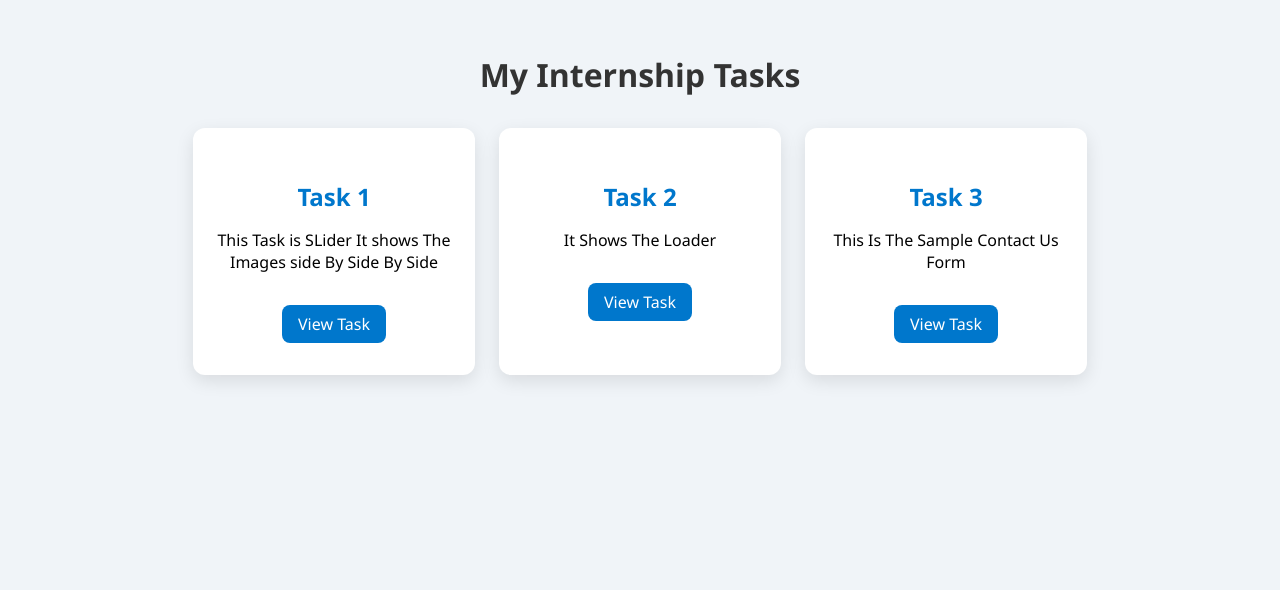
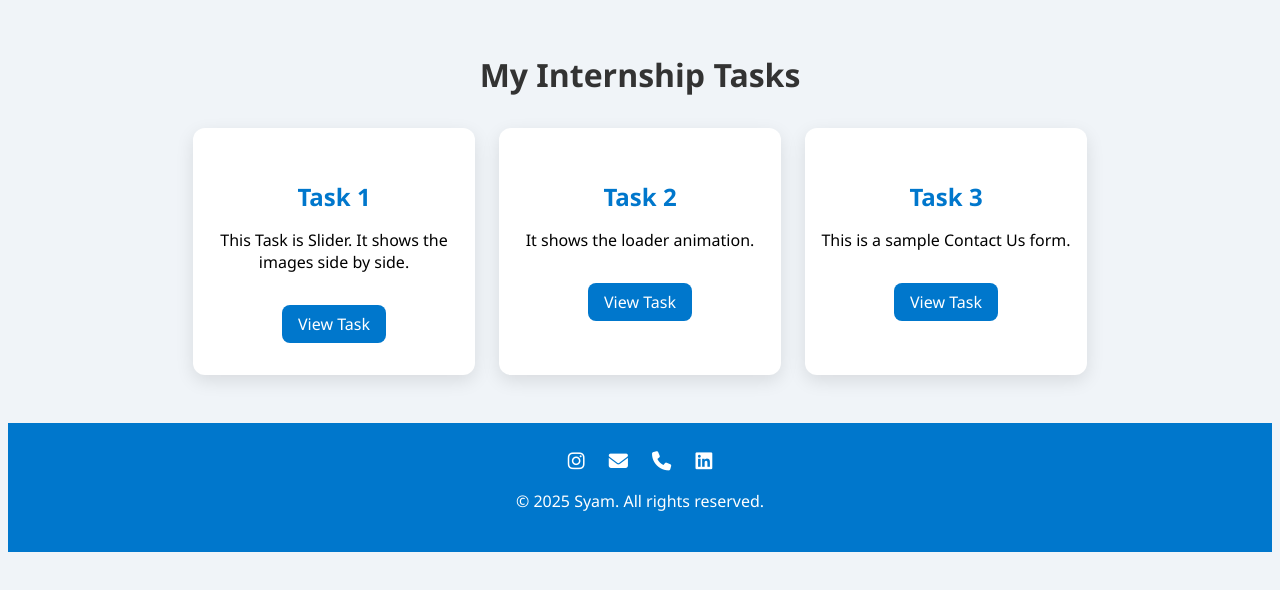
Before and after one commit to syam-00/Dynamite-internship-tasks, a plain HTML site: page index.html in a window 1280 px wide. Drawn offline with Linux system fonts and the light colour scheme.

Commit message:
Update index.html

```diff
--- a/index.html
+++ b/index.html
@@ -4,6 +4,7 @@
   <meta charset="UTF-8" />
   <meta name="viewport" content="width=device-width, initial-scale=1.0" />
   <title>Internship Tasks</title>
+  <link rel="stylesheet" href="https://cdnjs.cloudflare.com/ajax/libs/font-awesome/6.5.0/css/all.min.css" />
   <style>
     body {
       margin: 0;
@@ -60,6 +61,27 @@
     .task-card a:hover {
       background-color: #005fa3;
     }
+
+    footer {
+      margin-top: 3rem;
+      padding: 1.5rem;
+      background: #0077cc;
+      color: white;
+      width: 100%;
+      text-align: center;
+    }
+
+    .social-icons a {
+      margin: 0 10px;
+      color: white;
+      font-size: 1.2rem;
+      text-decoration: none;
+      transition: color 0.3s;
+    }
+
+    .social-icons a:hover {
+      color: #ffcc00;
+    }
   </style>
 </head>
 <body>
@@ -67,19 +89,29 @@
   <div class="task-container">
     <div class="task-card">
       <h2>Task 1</h2>
-      <p>This Task is SLider It shows The Images side By Side By Side</p>
+      <p>This Task is Slider. It shows the images side by side.</p>
       <a href="pract/slider.html" target="_blank">View Task</a>
     </div>
     <div class="task-card">
       <h2>Task 2</h2>
-      <p>It Shows The Loader</p>
+      <p>It shows the loader animation.</p>
       <a href="pract/pre-loader.html" target="_blank">View Task</a>
     </div>
     <div class="task-card">
       <h2>Task 3</h2>
-      <p>This Is The Sample Contact Us Form </p>
+      <p>This is a sample Contact Us form.</p>
       <a href="pract/contact.html" target="_blank">View Task</a>
     </div>
   </div>
+
+  <footer>
+    <div class="social-icons">
+      <a href="https://instagram.com/mr__.sidduu" target="_blank"><i class="fab fa-instagram"></i></a>
+      <a href="mailto:syamababu071@gmail.com"><i class="fas fa-envelope"></i></a>
+      <a href="tel:+917207814693"><i class="fas fa-phone"></i></a>
+      <a href="https://www.linkedin.com/in/syam-siddu-b00406312" target="_blank"><i class="fab fa-linkedin"></i></a>
+    </div>
+    <p>&copy; 2025 Syam. All rights reserved.</p>
+  </footer>
 </body>
 </html>
```
